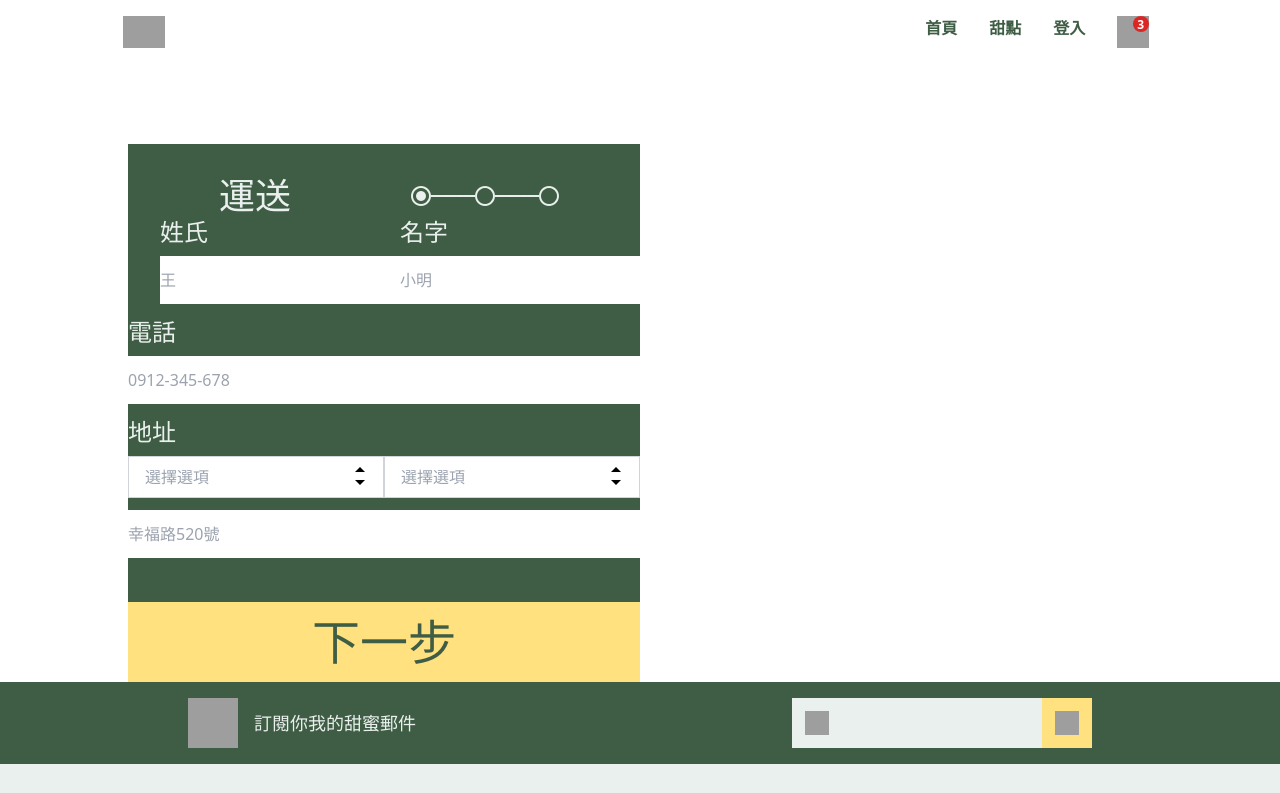
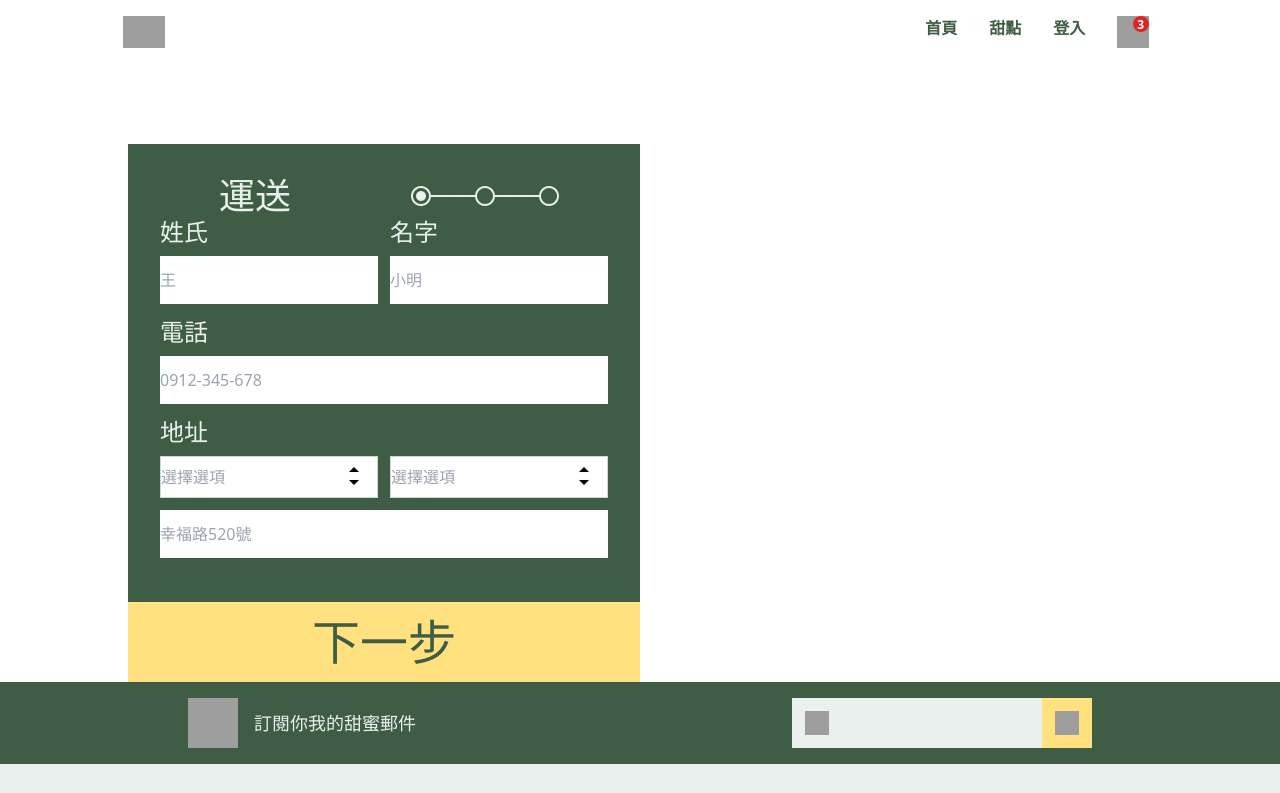
Before and after one commit to Zem860/DessertTest, a React app: page /checkout in a window 1280 px wide. Shown: the top 793 px of the page. Built offline with nearby package versions, Linux system fonts and the light colour scheme; grey boxes are pictures that could not be loaded; the HTML template or start-up script is replaced by a standard one.

Commit message:
修好checkout左半邊

```diff
--- a/src/pages/Checkout.tsx
+++ b/src/pages/Checkout.tsx
@@ -10,7 +10,7 @@ const Checkout = () => {
             <RadioLine />
           </div>
 
-          <div className="secondRow flex  justify-around w-full mb-3">
+          <div className="secondRow flex  justify-between gap-3 w-full mb-3">
             <div className="flex flex-col">
               <label
                 htmlFor="family name"
@@ -19,7 +19,7 @@ const Checkout = () => {
                 姓氏
               </label>
               <input
-                className="w-[15rem] h-[3rem]"
+                className="h-[3rem] w-full"
                 type="text"
                 id="family name"
                 placeholder="王"
@@ -33,7 +33,7 @@ const Checkout = () => {
                 名字
               </label>
               <input
-                className="w-[15rem] h-[3rem]"
+                className=" h-[3rem]  w-full"
                 type="text"
                 id="name"
                 placeholder="小明"
@@ -41,7 +41,7 @@ const Checkout = () => {
             </div>
           </div>
 
-          <div className="thirdRow mb-3">
+          <div className="thirdRow mb-3 w-full">
             <div className="flex flex-col">
               <label
                 htmlFor="telephone"
@@ -50,7 +50,7 @@ const Checkout = () => {
                 電話
               </label>
               <input
-                className="w-[32rem] h-[3rem]"
+                className="h-[3rem]"
                 type="text"
                 id="telephone"
                 placeholder="0912-345-678"
@@ -58,7 +58,7 @@ const Checkout = () => {
             </div>
           </div>
 
-          <div className="fourthRow mb-3">
+          <div className="fourthRow mb-3 w-full">
             <div className="flex flex-col">
               <label
                 htmlFor="address3"
@@ -66,11 +66,11 @@ const Checkout = () => {
               >
                 地址
               </label>
-              <div className="flex justify-between">
+              <div className="flex justify-between gap-3">
                 <div className="relative">
                   <input
                     type="text"
-                    className=" border border-gray-300 py-2 px-4 w-full pr-10"
+                    className=" border border-gray-300 py-2 w-full pr-10"
                     placeholder="選擇選項"
                   />
                   <div className="flex flex-col items-center">
@@ -85,7 +85,7 @@ const Checkout = () => {
                 <div className="relative">
                   <input
                     type="text"
-                    className="border border-gray-300 py-2 px-4 w-full pr-10"
+                    className="border border-gray-300 py-2 w-full pr-10"
                     placeholder="選擇選項"
                   />
                   <div className="flex flex-col items-center">
@@ -98,17 +98,18 @@ const Checkout = () => {
                   </div>
                 </div>
               </div>
-              <input
-                className="w-[32rem] h-[3rem] mt-3"
-                type="text"
-                id="address3"
-                placeholder="幸福路520號"
-              />
             </div>
+            <input
+              className="w-full h-[3rem] mt-3"
+              type="text"
+              id="address3"
+              placeholder="幸福路520號"
+            />
           </div>
-
         </div>
-        <button  className=' py-4 w-[50%] bg-btn-yellow text-dessert-green text-5xl'>下一步</button>
+        <button className=" py-4 w-[50%] bg-btn-yellow text-dessert-green text-5xl">
+          下一步
+        </button>
       </div>
 
       <Footer />
```
